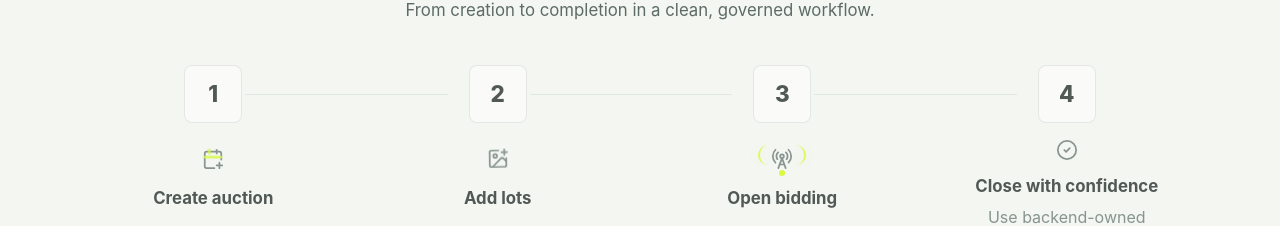
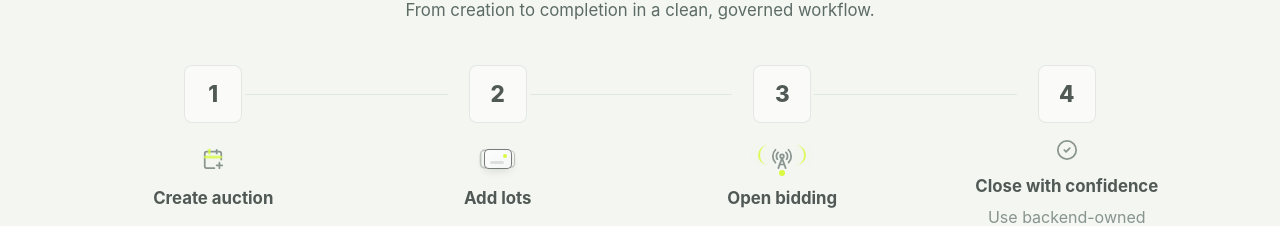
Before and after one commit to JJackson3111/bidals, a Next.js app in the folder frontend/: page / in a window 1280 px wide. Shown: the part 1739-1965 px from the top of the page. Built offline with nearby package versions, Linux system fonts and the light colour scheme; no server answers; a web font is replaced by a local one.

Commit message:
Add photo swipe cue to launch workflow

```diff
--- a/frontend/src/app/globals.css
+++ b/frontend/src/app/globals.css
@@ -952,8 +952,71 @@ p {
 }
 
 .cue-images .cue-primary {
-  animation: bidals-cue-image-tilt 5.8s ease-in-out infinite;
-  transform-origin: 50% 56%;
+  opacity: 0.28;
+}
+
+.cue-photo-stack {
+  height: 24px;
+  position: absolute;
+  width: 42px;
+  z-index: 3;
+}
+
+.cue-photo-stack i {
+  background:
+    linear-gradient(135deg, rgba(255, 255, 255, 0.9), rgba(244, 247, 246, 0.9)),
+    #fff;
+  border: 1.5px solid rgba(23, 33, 30, 0.78);
+  border-radius: 5px;
+  box-shadow: 0 4px 10px rgba(23, 33, 30, 0.08);
+  height: 20px;
+  position: absolute;
+  top: 2px;
+  width: 28px;
+}
+
+.cue-photo-stack i::before {
+  background: var(--brand-green);
+  border-radius: 999px;
+  content: "";
+  height: 4px;
+  position: absolute;
+  right: 4px;
+  top: 4px;
+  width: 4px;
+}
+
+.cue-photo-stack i::after {
+  background: rgba(23, 33, 30, 0.16);
+  border-radius: 999px;
+  bottom: 4px;
+  content: "";
+  height: 3px;
+  left: 5px;
+  position: absolute;
+  width: 14px;
+}
+
+.cue-photo-stack i:nth-child(1) {
+  animation: bidals-photo-swipe-primary 5.8s cubic-bezier(0.22, 1, 0.36, 1) infinite;
+  left: 7px;
+  z-index: 3;
+}
+
+.cue-photo-stack i:nth-child(2) {
+  animation: bidals-photo-swipe-secondary 5.8s cubic-bezier(0.22, 1, 0.36, 1) infinite;
+  left: 2px;
+  opacity: 0.72;
+  transform: scale(0.92);
+  z-index: 2;
+}
+
+.cue-photo-stack i:nth-child(3) {
+  animation: bidals-photo-swipe-tertiary 5.8s cubic-bezier(0.22, 1, 0.36, 1) infinite;
+  left: 12px;
+  opacity: 0.48;
+  transform: scale(0.86);
+  z-index: 1;
 }
 
 .cue-signal {
@@ -1081,21 +1144,68 @@ p {
   }
 }
 
-@keyframes bidals-cue-image-tilt {
+@keyframes bidals-photo-swipe-primary {
   0% {
-    transform: rotate(0deg) translateY(0);
-  }
-
-  34% {
-    transform: rotate(-4deg) translateY(-1px);
-  }
-
-  68% {
-    transform: rotate(3deg) translateY(0);
+    opacity: 1;
+    transform: translateX(0) scale(1);
+  }
+
+  38% {
+    opacity: 1;
+    transform: translateX(0) scale(1);
+  }
+
+  52% {
+    opacity: 0.18;
+    transform: translateX(-17px) scale(0.94);
+  }
+
+  70% {
+    opacity: 0.64;
+    transform: translateX(13px) scale(0.9);
   }
 
   100% {
-    transform: rotate(0deg) translateY(0);
+    opacity: 1;
+    transform: translateX(0) scale(1);
+  }
+}
+
+@keyframes bidals-photo-swipe-secondary {
+  0%,
+  48% {
+    opacity: 0.72;
+    transform: translateX(0) scale(0.92);
+  }
+
+  62%,
+  82% {
+    opacity: 1;
+    transform: translateX(5px) scale(1);
+  }
+
+  100% {
+    opacity: 0.72;
+    transform: translateX(0) scale(0.92);
+  }
+}
+
+@keyframes bidals-photo-swipe-tertiary {
+  0%,
+  48% {
+    opacity: 0.48;
+    transform: translateX(0) scale(0.86);
+  }
+
+  62%,
+  82% {
+    opacity: 0.72;
+    transform: translateX(-10px) scale(0.92);
+  }
+
+  100% {
+    opacity: 0.48;
+    transform: translateX(0) scale(0.86);
   }
 }
 
@@ -2306,6 +2416,7 @@ p {
   .landing-step-cue span,
   .cue-calendar .cue-primary path:nth-last-child(-n + 2),
   .cue-images .cue-primary,
+  .cue-photo-stack i,
   .cue-signal,
   .cue-primary,
   .cue-secondary,
@@ -2345,6 +2456,25 @@ p {
 
   .cue-images .cue-primary {
     transform: none;
+  }
+
+  .cue-photo-stack i {
+    animation: none;
+  }
+
+  .cue-photo-stack i:nth-child(1) {
+    opacity: 1;
+    transform: translateX(0) scale(1);
+  }
+
+  .cue-photo-stack i:nth-child(2) {
+    opacity: 0.72;
+    transform: translateX(0) scale(0.92);
+  }
+
+  .cue-photo-stack i:nth-child(3) {
+    opacity: 0.48;
+    transform: translateX(0) scale(0.86);
   }
 
   .cue-primary {
@@ -2368,6 +2498,7 @@ p {
   .hero-lot-card:hover .preview-bid-button,
   .latest-sale-badge,
   .cue-images .cue-primary,
+  .cue-photo-stack i,
   .cue-signal,
   .cue-primary,
   .cue-secondary,
--- a/frontend/src/app/page.tsx
+++ b/frontend/src/app/page.tsx
@@ -339,6 +339,13 @@ export default function LandingPage() {
                   <div className={`landing-step-cue cue-${step.cueKind}`}>
                     <CueIcon className="cue-icon cue-primary" size={22} strokeWidth={1.9} aria-hidden="true" />
                     {AltCue ? <AltCue className="cue-icon cue-secondary" size={22} strokeWidth={1.9} aria-hidden="true" /> : null}
+                    {step.cueKind === "images" ? (
+                      <span className="cue-photo-stack" aria-hidden="true">
+                        <i />
+                        <i />
+                        <i />
+                      </span>
+                    ) : null}
                     {step.cueKind === "radio" ? (
                       <>
                         <span className="cue-signal cue-signal-left" aria-hidden="true" />
```
